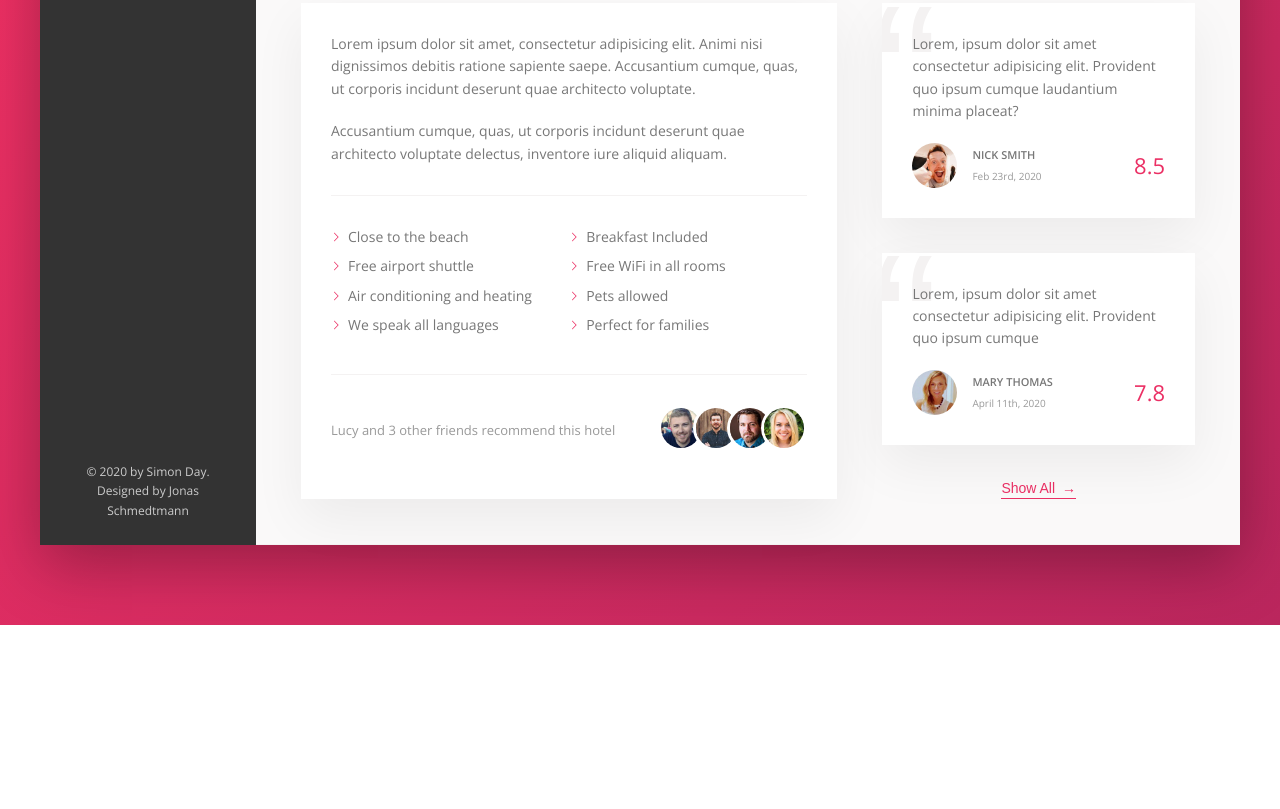
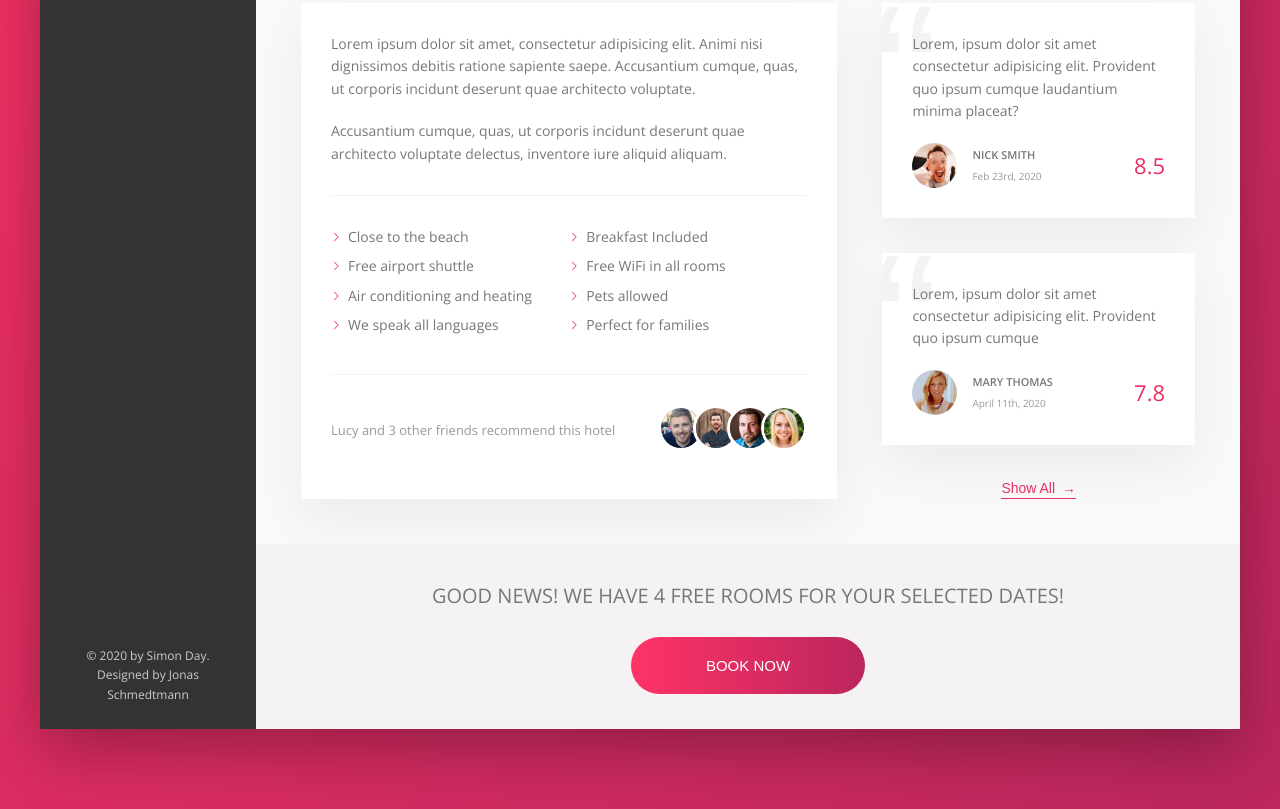
Before and after one commit to simon-day/flexbox-project, a website: page index.html in a window 1280 px wide. Shown: the part 644-1453 px from the top of the page. Before the commit the page ends 1269 px from the top, so only its background shows below. Drawn offline with nearby package versions, Linux system fonts and the light colour scheme.

Commit message:
Interface fully complete

```diff
--- a/index.html
+++ b/index.html
@@ -241,7 +241,16 @@
               </figure>
 
               <button class="btn-inline">Show All <span>&rarr;</span></button>
-
+            </div>
+          </div>
+          <div class="cta">
+            <h2 class="cta__book-now">
+              Good news! We have 4 free rooms for your selected dates!
+            </h2>
+            <button class="btn">
+              <span class="btn__visible">Book Now</span>
+              <span class="btn__invisible"> Only 4 rooms left</span>
+            </button>
           </div>
         </main>
       </div>
--- a/sass/_component.scss
+++ b/sass/_component.scss
@@ -450,3 +450,74 @@
     z-index: 1;
   }
 }
+
+/////////////////////////////////
+// CTA
+.cta {
+  padding: 3.5rem 0;
+  text-align: center;
+
+  &__book-now {
+    font-size: 2rem;
+    font-weight: 300;
+    margin-bottom: 2.5rem;
+    text-transform: uppercase;
+  }
+}
+
+.btn {
+  font-size: 1.5rem;
+  font-weight: 300;
+  text-transform: uppercase;
+  border-radius: 500px;
+  border: none;
+  background-image: linear-gradient(
+    to right,
+    var(--color-primary-light),
+    var(--color-primary-dark)
+  );
+  color: #fff;
+  position: relative;
+  overflow: hidden;
+  cursor: pointer;
+
+  & > * {
+    height: 100%;
+    width: 100%;
+    transition: all 0.2s;
+  }
+
+  &__visible {
+    display: inline-block;
+    padding: 2rem 7.5rem;
+  }
+
+  &__invisible {
+    display: inline-block;
+    position: absolute;
+    padding: 2rem 0;
+    left: 0;
+    top: -100%;
+  }
+
+  &:hover {
+    background-image: linear-gradient(
+      to left,
+      var(--color-primary-light),
+      var(--color-primary-dark)
+    );
+  }
+
+  &:hover &__visible {
+    transform: translateY(100%);
+  }
+
+  &:hover &__invisible {
+    top: 0;
+  }
+
+  &:focus {
+    outline: none;
+    animation: pulsate 1s infinite;
+  }
+}
```
Also changed, not shown: css/main.css, dist/css/main.min.css. Lines whose indentation alone changed are shown as unchanged.
